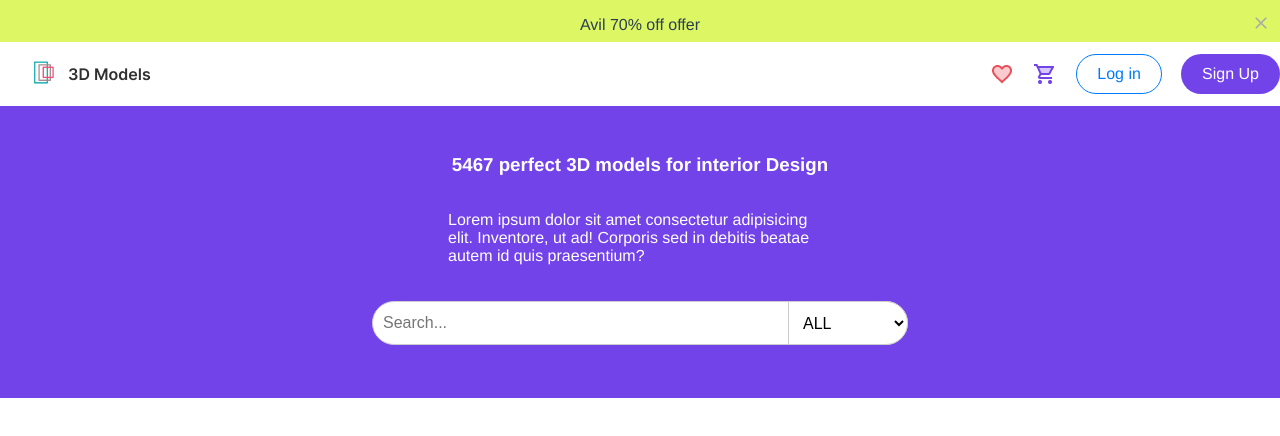
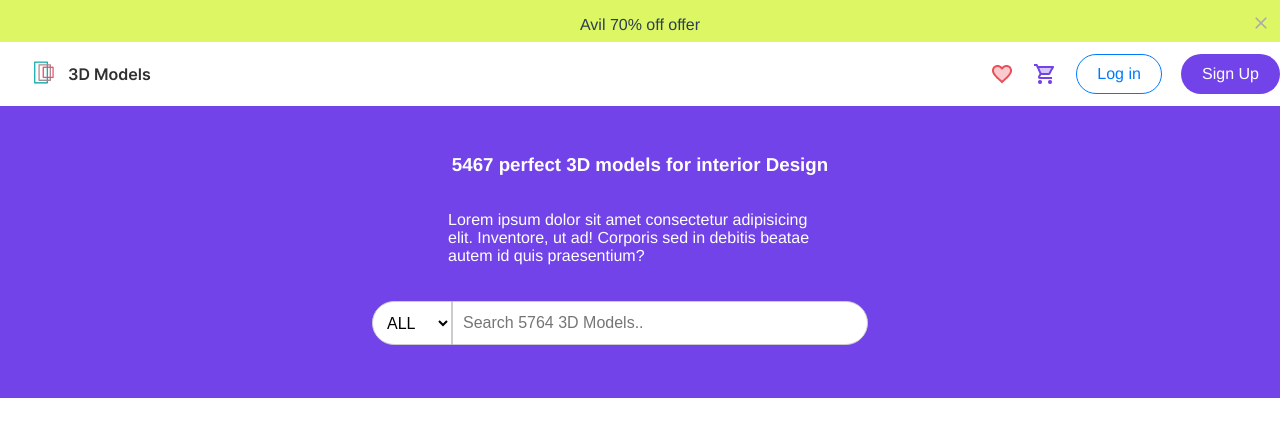
Before and after one commit to Harshit9651/figma2, a Vue app: page / in a window 1280 px wide. Shown: the top 436 px of the page. Built offline with nearby package versions, Linux system fonts and the light colour scheme.

Commit message:
fixing some dimantion issue

```diff
--- a/src/components/HomePage.vue
+++ b/src/components/HomePage.vue
@@ -24,13 +24,13 @@
         </p>
         <div class="search-box">
           <div class="input-with-dropdown">
-            <input type="text" placeholder="Search..." />
             <select class="dropdown">
               <option value="all">ALL</option>
               <option value="option1">Option 1</option>
               <option value="option2">Option 2</option>
               <option value="option3">Option 3</option>
             </select>
+            <input type="text" placeholder="Search 5764 3D Models.." />
           </div>
         </div>
       </div>
@@ -149,37 +149,35 @@ export default {
 
     .input-with-dropdown {
       position: relative;
-      width: 536px; /* Set input box width */
-      height: 44px; /* Set input box height */
+      width: 536px;
+      height: 44px;
       display: flex;
       align-items: center;
     }
 
+    select {
+      width: 5rem;
+      height: 100%;
+      border: 1px solid #ccc;
+      background-color: white;
+      border-radius: 32px 0 0 32px; /* Left side rounded */
+      font-size: 16px;
+      padding: 10px;
+      cursor: pointer;
+      outline: none;
+      box-sizing: border-box;
+
+    }
+
     input {
-      width: 100%;
+      width: calc(100% - 120px);
       height: 100%;
       padding: 10px;
       font-size: 16px;
       border: 1px solid #ccc;
-      // border-radius: 1.5rem 0 0 1.5rem;
-      border-radius: 2rem;
+      border-radius: 0 32px 32px 0;
       outline: none;
       box-sizing: border-box;
-    }
-
-    select {
-      position: absolute;
-      top: 0;
-      right: 0;
-      width: 120px;
-      height: 100%;
-      border: 1px solid #ccc;
-      background-color: white;
-      border-radius: 0 1.5rem 1.5rem 0;
-      font-size: 16px;
-      padding: 10px;
-      cursor: pointer;
-      outline: none;
     }
   }
 }
```
